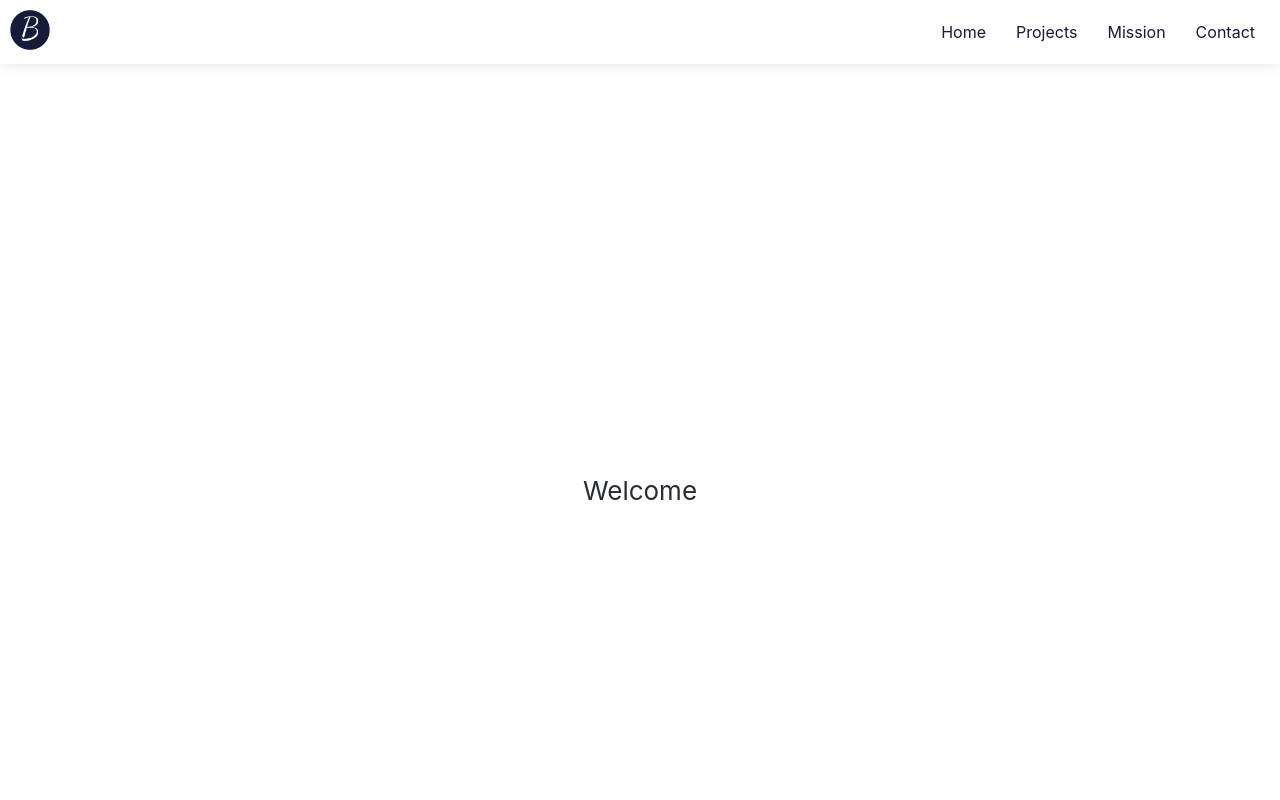
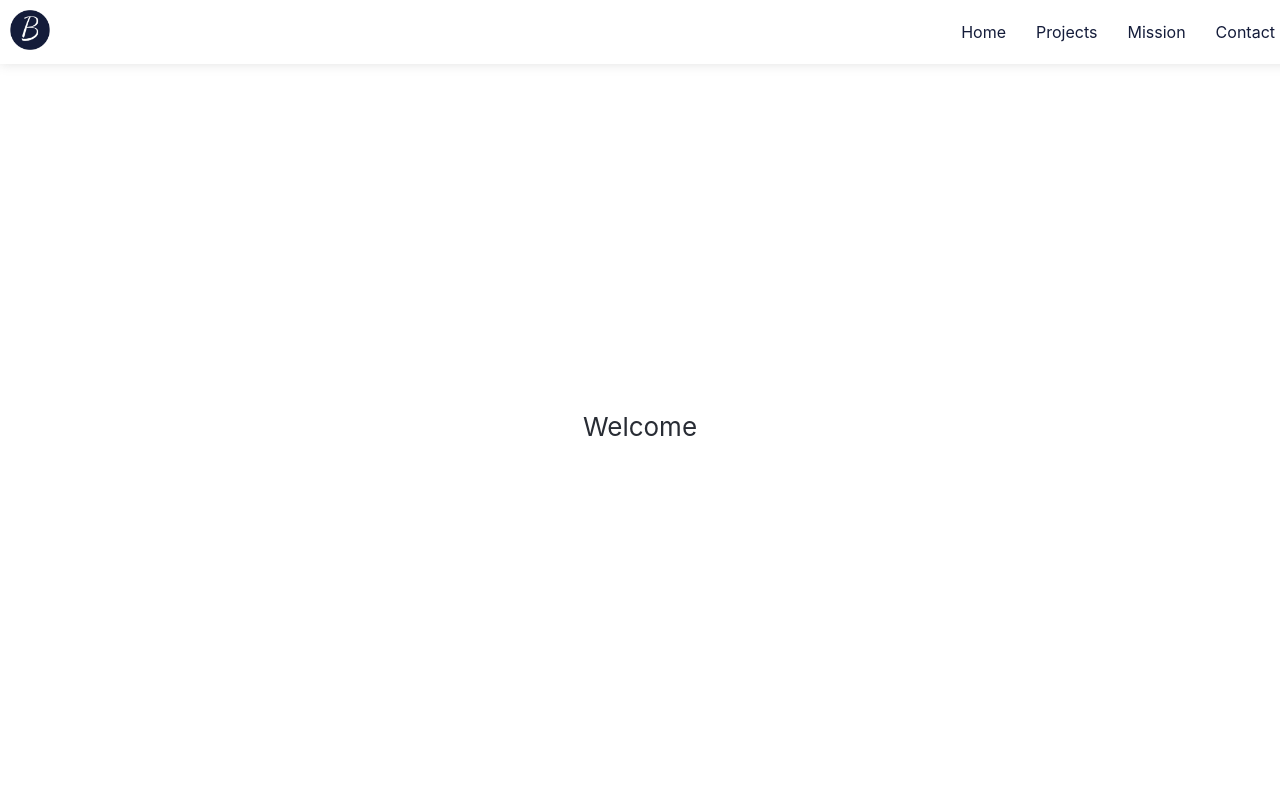
Before and after one commit to bryanakitchen/portfolio, a React (Create React App) app: page / in a window 1280 px wide. Shown: the top 800 px of the page. Built offline with nearby package versions, Linux system fonts and the light colour scheme.

Commit message:
add useEffect for header functionality - stays on top - can style according to scroll state

```diff
--- a/src/Header/Header.js
+++ b/src/Header/Header.js
@@ -3,14 +3,14 @@ import './Header.scss'
 
 export default function Header() {
     return (
-        <div className='Header'>
-            <div className="logo">
+        <div className='Header' id='Header'>
+            <div className='logo'>
                 <a href='/'>
                     <img src='./logo.png' alt='logo with b' />
                 </a>
             </div>
 
-            <div className="nav">
+            <div className='nav'>
                 <a href='/'>Home</a>
                 <a href='#projects'>Projects</a>
                 <a href='#mission'>Mission</a>
--- a/src/Header/Header.scss
+++ b/src/Header/Header.scss
@@ -5,6 +5,11 @@
     display: flex;
     flex-direction: row;
     justify-content: space-between;
+    position: fixed;
+    top: 0;
+    width: 100%;
+    // transition: 0.2s;
+    z-index: 1;
 
     .logo {
 
@@ -50,3 +55,7 @@
     }
 
 }
+
+.sticky {
+    border: solid 2px blue;
+}
--- a/src/Landing/Landing.js
+++ b/src/Landing/Landing.js
@@ -1,7 +1,30 @@
+import { useEffect } from 'react';
 import Header from '../Header/Header';
 import './Landing.scss';
 
 function Landing() {
+
+    useEffect(function onFirstMount() {
+
+        window.onscroll = function() {scrollFunction()};
+
+        function scrollFunction() {
+        const header = document.getElementById("Header");
+
+          if (document.body.scrollTop > 50 || document.documentElement.scrollTop > 50) {
+            header.classList.add("sticky");
+          } else {
+            header.classList.remove("sticky");
+          }
+        }
+
+        window.addEventListener("scroll", scrollFunction);
+
+        return () => {
+          window.removeEventListener("scroll", scrollFunction);
+        }
+    }, []);
+
   return (
     <>
     <Header />
```
